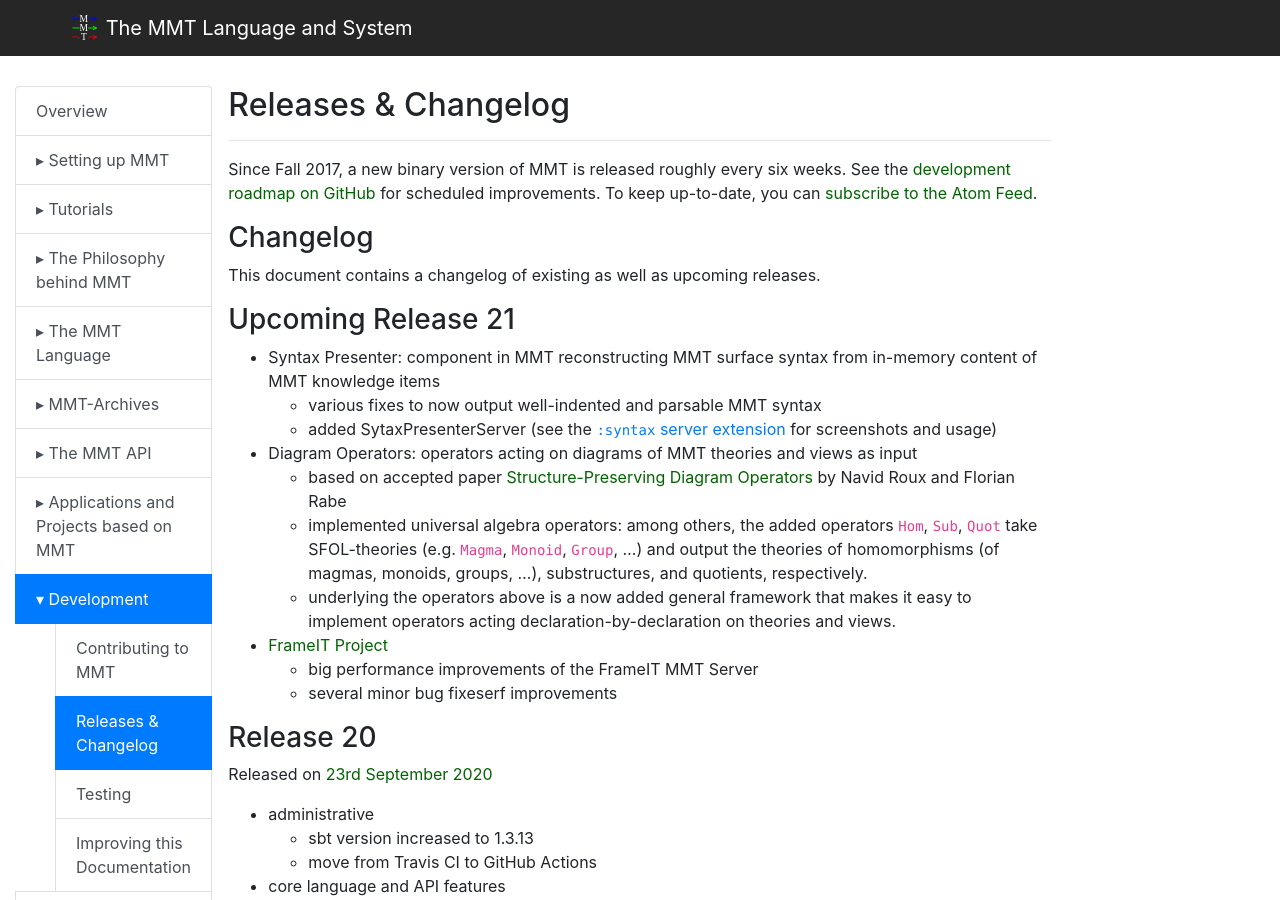
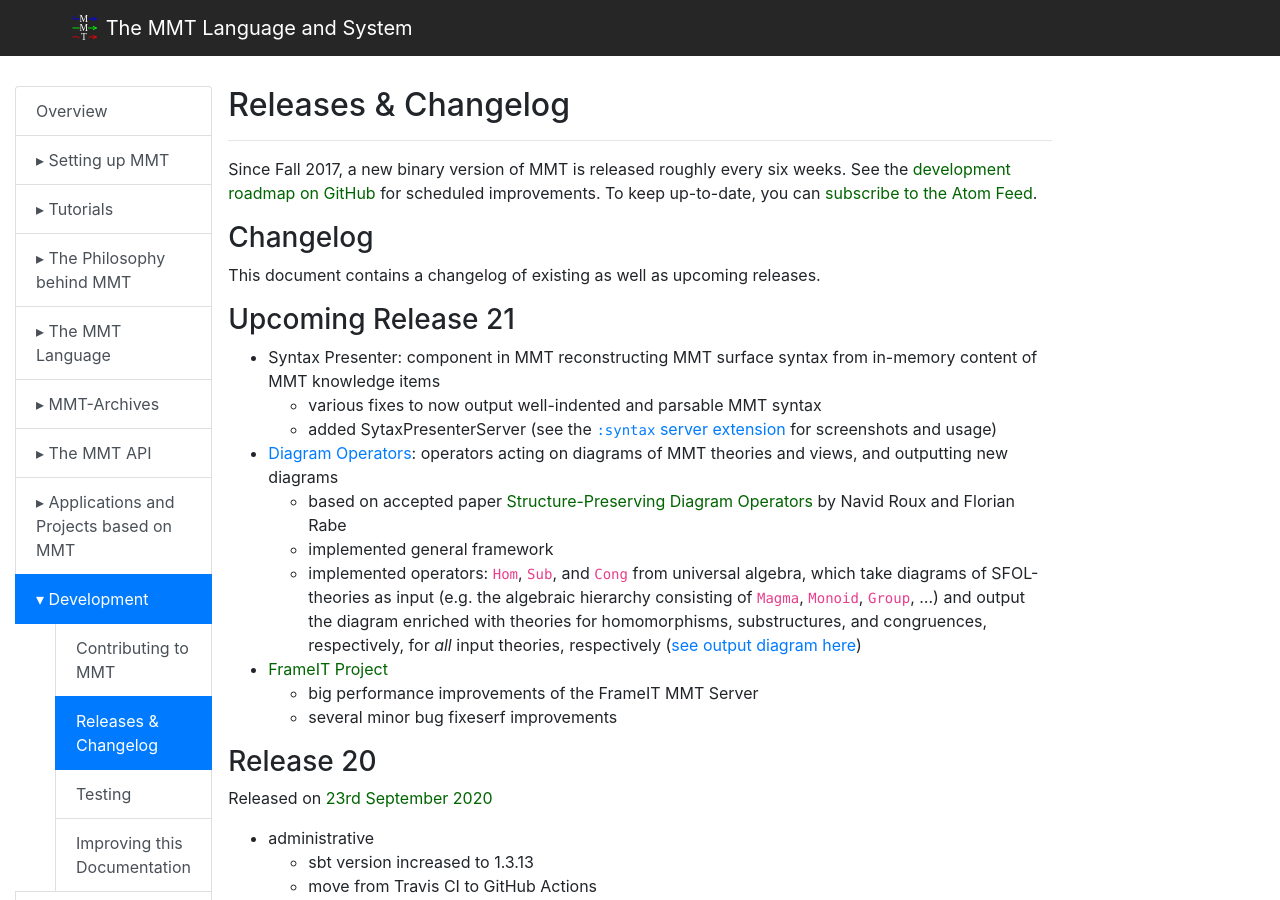
Before and after one commit to UniFormal/uniformal.github.io, a Jekyll site: the page built from doc/development/releases.md, in a window 1280 px wide and 900 px high. Built offline with Jekyll 4.4.1, drawn with Linux system fonts in a browser that asks for light colours.

Commit message:
Update releases.md

```diff
--- a/doc/development/releases.md
+++ b/doc/development/releases.md
@@ -16,10 +16,10 @@
 - Syntax Presenter: component in MMT reconstructing MMT surface syntax from in-memory content of MMT knowledge items
   - various fixes to now output well-indented and parsable MMT syntax
   - added SytaxPresenterServer (see the [`:syntax` server extension](../applications/server) for screenshots and usage)
-- Diagram Operators: operators acting on diagrams of MMT theories and views as input
+- [Diagram Operators](../language/diagrams): operators acting on diagrams of MMT theories and views, and outputting new diagrams
   - based on accepted paper [Structure-Preserving Diagram Operators](https://kwarc.info/people/frabe/Research/RR_diagops_20.pdf) by Navid Roux and Florian Rabe
-  - implemented universal algebra operators: among others, the added operators `Hom`, `Sub`, `Quot` take SFOL-theories (e.g. `Magma`, `Monoid`, `Group`, ...) and output the theories of homomorphisms (of magmas, monoids, groups, ...), substructures, and quotients, respectively.
-  - underlying the operators above is a now added general framework that makes it easy to implement operators acting declaration-by-declaration on theories and views.
+  - implemented general framework
+  - implemented operators: `Hom`, `Sub`, and `Cong` from universal algebra, which take diagrams of SFOL-theories as input (e.g. the algebraic hierarchy consisting of `Magma`, `Monoid`, `Group`, ...) and output the diagram enriched with theories for homomorphisms, substructures, and congruences, respectively, for *all* input theories, respectively ([see output diagram here](../language/diagrams))
 - [FrameIT Project](https://uframeit.github.io/)
   - big performance improvements of the FrameIT MMT Server
   - several minor bug fixeserf improvements
```
